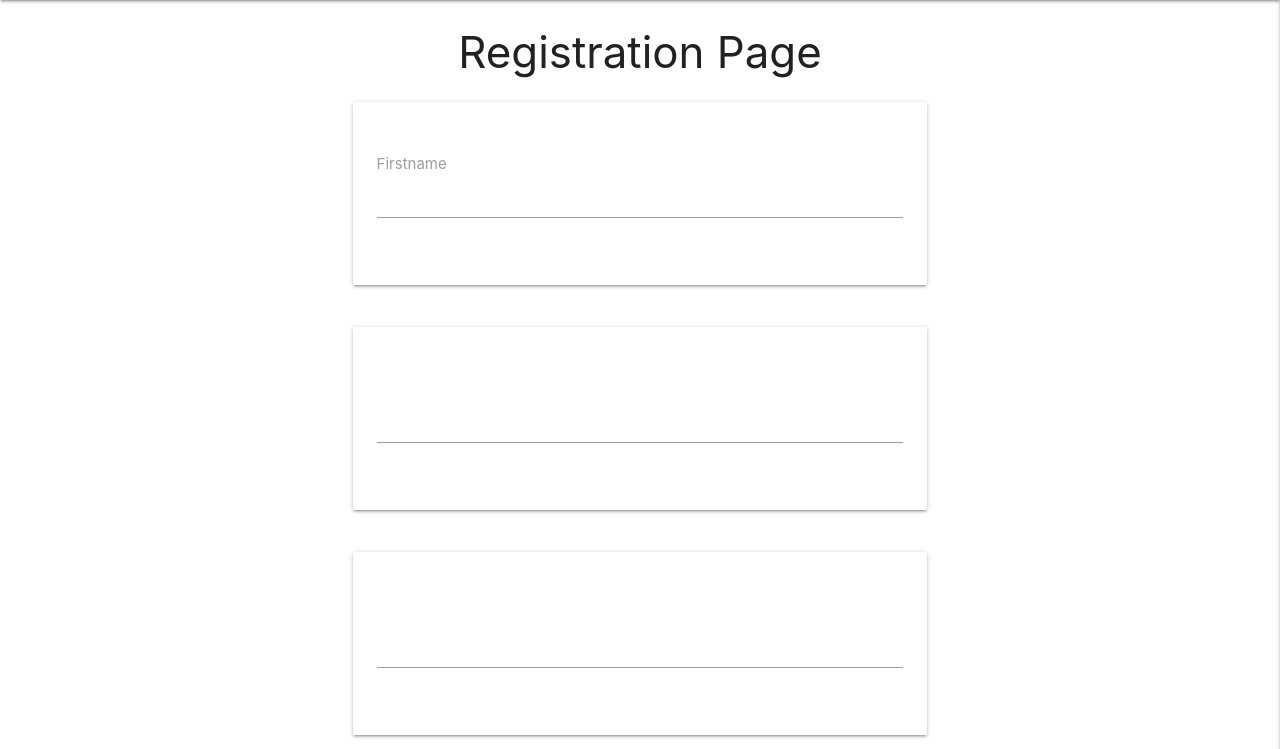
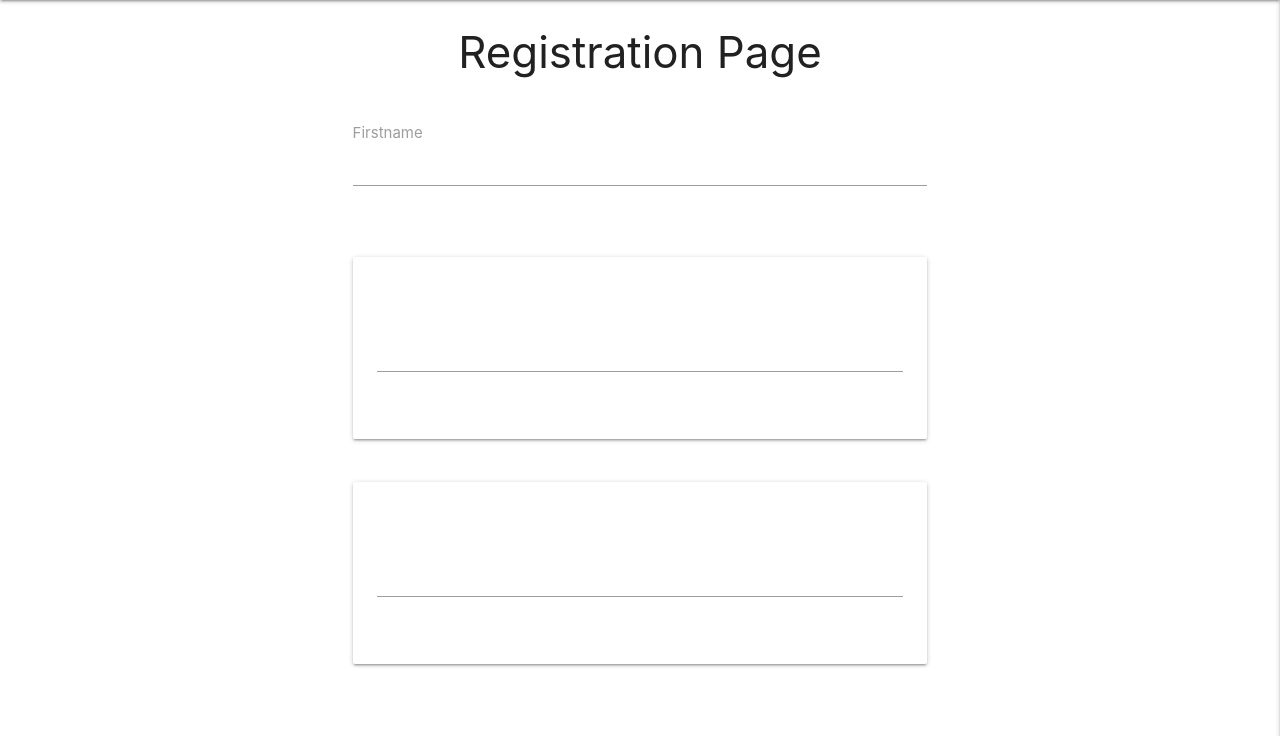
Before and after one commit to Code-Institute-Submissions/Daffie95-wikipies-MS3_MayResub, a Flask app: page /register in a window 1280 px wide. Shown: the part 64-813 px from the top of the page. Run offline with Flask 2, Linux system fonts and the light colour scheme; some libraries are stand-ins or nearby versions.

Commit message:
Update register_page.html
testing horizontal-card instead of card-panel

```diff
--- a/templates/register_page.html
+++ b/templates/register_page.html
@@ -5,7 +5,7 @@
 <!-- first name input field -->
 <div class="row">
     <form action="" class="col s12 m8 offset-m2" method="" action="">
-        <div class="card-panel small">
+        <div class="horizontal-card">
             <div class="row">
                 <div class="input-field col s12">
                     <i class="material-icons">user</i>
```
